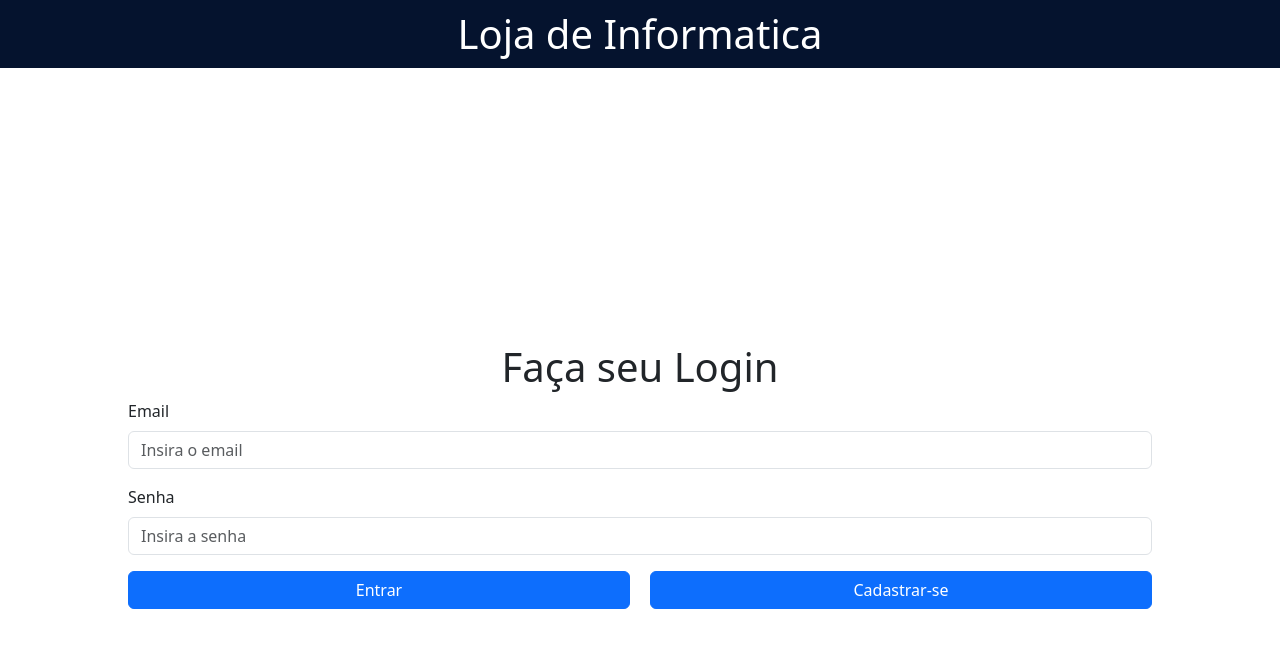
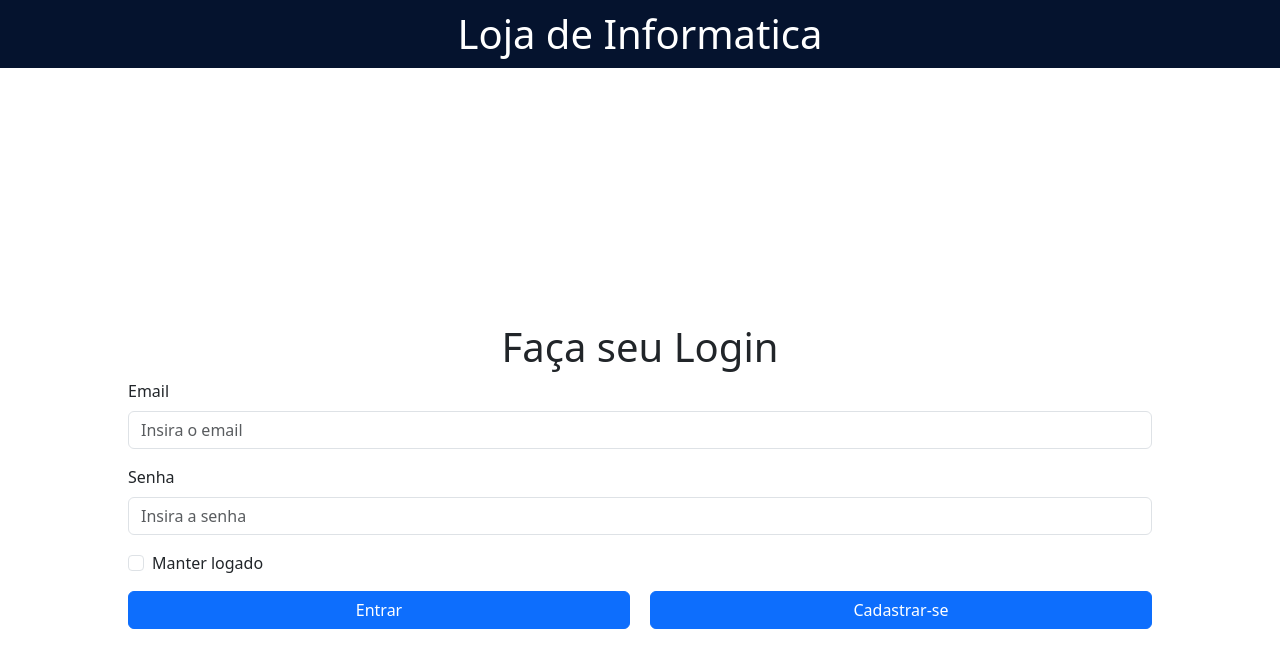
Before and after one commit to Adilson-Fernando-Neves-Ornellas/Trabalho-ReactJs-Serratec-2023.2, a React (Vite) app in the folder project-serraTec-2023.2/: page /login in a window 1280 px wide. Shown: the top 668 px of the page. Built offline with nearby package versions, Linux system fonts and the light colour scheme.

Commit message:
feat: validacao Login Usuario

```diff
--- /dev/null
+++ b/project-serraTec-2023.2/src/Contexto/Context.jsx
@@ -0,0 +1,38 @@
+import PropTypes from 'prop-types';
+import { createContext, useContext, useState } from 'react';
+
+const AuthContext = createContext();
+
+export const AuthProvider = ({ children }) => {
+  const [user, setUser] = useState(null);
+  const [isLoggedIn, setIsLoggedIn] = useState(false);
+  const [idUsuario, setidusuario] = useState('');
+
+
+  const login = (userData,idUsuario) => {
+    setUser(userData);
+    setIsLoggedIn(true);
+    setidusuario(idUsuario)
+  }
+
+  const logout = () => {
+    setUser(null);
+    setIsLoggedIn(false); // Define o estado de login como false
+  };
+
+  // Resto do seu código permanece inalterado
+
+  return (
+    <AuthContext.Provider value={{ user, login, logout, isLoggedIn, idUsuario}}>
+      {children}
+    </AuthContext.Provider>
+  );
+};
+
+AuthProvider.propTypes = {
+  children: PropTypes.node, // Adicione esta linha para validar 'children'
+};
+
+export const useAuth = () => {
+  return useContext(AuthContext);
+};
--- a/project-serraTec-2023.2/src/Paginas/Login/Login.css
+++ b/project-serraTec-2023.2/src/Paginas/Login/Login.css
@@ -1,3 +1,11 @@
+.containerMeusPedidos{
+    display: flex;
+    flex-direction: column;
+    gap: 10px;
+}
+.tituloJaLogado{
+    text-align: center;
+}
 .conteinerbuttonLogin{
     display: flex;
     gap: 20px;
--- a/project-serraTec-2023.2/src/Paginas/Login/Login.jsx
+++ b/project-serraTec-2023.2/src/Paginas/Login/Login.jsx
@@ -1,97 +1,130 @@
-import { api } from "../../api/api"
+import { api } from "../../api/api";
 import { useState } from "react";
-import Button from 'react-bootstrap/Button';
-import Form from 'react-bootstrap/Form';
-import 'bootstrap/dist/css/bootstrap.min.css';
-import Header from '../../components/header/header';
-import { useNavigate } from 'react-router';
-import "./Login.css"
-
+import Button from "react-bootstrap/Button";
+import Form from "react-bootstrap/Form";
+import "bootstrap/dist/css/bootstrap.min.css";
+import Header from "../../components/header/header";
+import { useNavigate } from "react-router";
+import "./Login.css";
+import { useAuth } from "../../Contexto/Context";
 
 const Login = () => {
   const navigate = useNavigate();
-  const [email,setEmail] = useState('')
-  const [senha,setSenha] = useState('')
-  //const [gravarSenha, setGravarSenha] = useState(false);
-  const [listaUsuarios, setListaUsuarios] = useState([]);
+  const [email, setEmail] = useState("");
+  const [senha, setSenha] = useState("");
+  const [gravarSenha, setGravarSenha] = useState(false);
+  const [usuario, setUsuario] = useState([]);
+  const { login, isLoggedIn } = useAuth();
 
-  const irPaginaCadastro =() =>{
-    navigate('/cadastro');
+  const irParaMeusPedidos= () =>{
+    navigate("/pedidos/" + email);
   }
 
-  const getUsuarios = async () => {
-    const response = await api.get("/usuarios");
-    setListaUsuarios(response.data);
+  const irPaginaCadastro = () => {
+    navigate("/cadastro");
   };
 
-  function verificarLogin(e){
-    e.preventDefault()
+  const getUsuarios = async () => {
+    const response = await api.get("/usuarios", {params: {email,senha}});
+    setUsuario(response.data[0]);
+  };
+
+  function verificarLogin(e) {
+    e.preventDefault();
     getUsuarios();
-    const usuarioEncontrado = listaUsuarios.find((usuario) => usuario.email === email && usuario.senha === senha);
+    if (usuario.id) {
+      login(true,usuario.id);
+      alert("Login efetuado com sucesso");
+      navigate("/pedidos/" + usuario.id);
+    } else {
+      alert("Dados invalidos");
+    }
+    handleLimpar();
+  }
 
-    if(usuarioEncontrado){
-      alert("Login efetuado com sucesso")
-      navigate('/pedidos/' + email);
+  const handleLimpar = () => {
+    setEmail("");
+    setSenha("");
+  };
+  const statusGravarSenha = () => {
+    if (gravarSenha === false) {
+      const modeloLocalStorage = {
+        email: email,
+        senha: senha,
+      };
+
+      localStorage.setItem("Login Usuario", JSON.stringify(modeloLocalStorage));
+    } else {
+      localStorage.clear("Login Usuario");
     }
-    else{
-      alert("Dados invalidos")
-    }
-    handleLimpar()
-  }
-  const handleLimpar = () => {
-    setEmail('')
-    setSenha('')
-  }
-  // const statusGravarSenha = () => {
-  //   if (gravarSenha === false) {
-  //     const modeloLocalStorage =
-  //       {
-  //         email: email,
-  //         senha: senha
-  //       }
-
-  //     localStorage.setItem("Login Usuario", JSON.stringify(modeloLocalStorage));
-  //   } else {
-  //     localStorage.clear("Login Usuario");
-  //   }
-  //   setGravarSenha(!gravarSenha);
-  // };
-
-  // useEffect(() => {
-  //   console.log(gravarSenha);
-  // }, [gravarSenha]);
+    setGravarSenha(!gravarSenha);
+  };
 
   return (
     <>
-    <Header/>
-    <div className='containeFormLogin'>
-      <Form onSubmit={verificarLogin} className='formLogin'>
+      <Header />
+      <div className="containeFormLogin">
+      {isLoggedIn ? (<div className="containerMeusPedidos">
+      <h1 className="tituloJaLogado">O usuário está logado.</h1>
+        <Button className="buttonFormLogin" variant="primary" onClick={irParaMeusPedidos}>
+          Meus Pedidos
+        </Button>
+        </div>
+      ) : (
+          <Form onSubmit={verificarLogin} className="formLogin">
             <Form.Group className="mb-3" controlId="formBasicEmail">
               <h1 className="tituloFormLogin">Faça seu Login</h1>
               <Form.Label>Email</Form.Label>
-          <Form.Control value={email} onChange={(email) => { setEmail(email.target.value) }} type="email" placeholder="Insira o email" />
+              <Form.Control
+                value={email}
+                onChange={(email) => {
+                  setEmail(email.target.value);
+                }}
+                type="email"
+                placeholder="Insira o email"
+              />
             </Form.Group>
 
             <Form.Group className="mb-3" controlId="formBasicPassword">
               <Form.Label>Senha</Form.Label>
-          <Form.Control value={senha} onChange={(senha) => { setSenha(senha.target.value) }} type="password" placeholder="Insira a senha" />
+              <Form.Control
+                value={senha}
+                onChange={(senha) => {
+                  setSenha(senha.target.value);
+                }}
+                type="password"
+                placeholder="Insira a senha"
+              />
             </Form.Group>
 
-        {/* <Form.Group className="mb-3">
-          <Form.Check checked={gravarSenha} onChange={statusGravarSenha} type="checkbox" label="Manter logado" />
-        </Form.Group> */}
+            <Form.Group className="mb-3">
+              <Form.Check
+                checked={gravarSenha}
+                onChange={statusGravarSenha}
+                type="checkbox"
+                label="Manter logado"
+              />
+            </Form.Group>
 
-        <div className='conteinerbuttonLogin'>
-          <Button className='buttonFormLogin' variant="primary" type="submit">
+            <div className="conteinerbuttonLogin">
+              <Button
+                className="buttonFormLogin"
+                variant="primary"
+                type="submit"
+              >
                 Entrar
               </Button>
-          <Button className='buttonFormLogin' variant="primary" onClick={irPaginaCadastro}>
+              <Button
+                className="buttonFormLogin"
+                variant="primary"
+                onClick={irPaginaCadastro}
+              >
                 Cadastrar-se
               </Button>
             </div>
           </Form>
+      )}
       </div>
-
     </>
   );
 };
--- a/project-serraTec-2023.2/src/Paginas/PedidosPorId/PedidosPorId.jsx
+++ b/project-serraTec-2023.2/src/Paginas/PedidosPorId/PedidosPorId.jsx
@@ -1,14 +1,20 @@
 import { useParams } from "react-router-dom";
 import Header from "../../components/header/header";
+import { useNavigate } from "react-router";
 
 const PedidosPorId = () => {
   const { email } = useParams()
+  const navigate = useNavigate();
 
+  const retornandoPageInicial=() =>{
+    navigate("/");
+  }
 
     return (
       <>
         <Header/>
         Pagina dos pedidos Especificos desse cliente com esse email: {email}
+        <button className="buttonPedidoEspecifico" onClick={retornandoPageInicial}> Pagina de Produtos </button>
       </>
     );
   };
--- a/project-serraTec-2023.2/src/Paginas/Produtos/Produtos.jsx
+++ b/project-serraTec-2023.2/src/Paginas/Produtos/Produtos.jsx
@@ -1,8 +1,8 @@
 import CardProduto from "../../components/CardProdutos/CardProduto";
 import { useState, useEffect } from "react";
-import { api } from "../../api/api"
+import { api } from "../../api/api";
 import NavBar from "../../components/NavBar/NavBar";
-import './Produtos.css'
+import "./Produtos.css";
 
 const Produtos = () => {
   const [listaProduto, setListaProduto] = useState([]);
@@ -18,7 +18,7 @@ const Produtos = () => {
 
   return (
     <>
-      <NavBar/>
+      <NavBar />
       <div className="conteinerCard">
         {listaProduto.map((produto) => (
           <CardProduto
--- a/project-serraTec-2023.2/src/Rotas/Rotas.jsx
+++ b/project-serraTec-2023.2/src/Rotas/Rotas.jsx
@@ -12,7 +12,7 @@ const Rotas = createBrowserRouter([
     {path: "/cadastro", element: <Cadastro />}, //opcional
     {path: "/login", element: <Login /> },
     {path: "/carrinho", element: <Carrinho /> },
-    {path: "/pedidos/:email", element: <PedidosPorId />}, //opcional
+    {path: "/pedidos/:id", element: <PedidosPorId />}, //opcional
 ]);
 
 export default Rotas;
--- a/project-serraTec-2023.2/src/components/NavBar/NavBar.jsx
+++ b/project-serraTec-2023.2/src/components/NavBar/NavBar.jsx
@@ -1,28 +1,38 @@
-import "./NavBar.css"
-import imgcarrinho from '../../imagens/imgcarrinho.svg'
+import "./NavBar.css";
+import imgcarrinho from "../../imagens/imgcarrinho.svg";
 import Header from "../header/header";
+import { useAuth } from "../../Contexto/Context";
+
 const NavBar = () => {
+  const { isLoggedIn, email } = useAuth();
 
-
-
+  console.log(isLoggedIn)
   return (
     <>
       <div className="navBarContainer">
-          <div className='containerMenuNavBar'>
-          <h1 className="tituloEcommerce">
-            Grupo02
-          </h1>
+        <div className="containerMenuNavBar">
+          <h1 className="tituloEcommerce">Grupo02</h1>
           <div className="conteinerInput">
-            <input className='imputBusca' type="text" placeholder='O que você está procurando?' />
+            <input
+              className="imputBusca"
+              type="text"
+              placeholder="O que você está procurando?"
+            />
           </div>
           <div className="containerLoginEcarrinho">
-              <a className='linkLogin' href="/Login"> ENTRAR </a>
-              <a className='buttoncarrinho' href="/carrinho">
-                <img className='imgcarrinho' src={imgcarrinho} alt="Imagem do carrinho de compra " />
+            <a className="linkLogin" href = { isLoggedIn ?  "/pedidos/"+email : "/Login"}>
+              {isLoggedIn ? ' MEUS PEDIDOS':'ENTRAR'}
+            </a>
+            <a className="buttoncarrinho" href="/carrinho">
+              <img
+                className="imgcarrinho"
+                src={imgcarrinho}
+                alt="Imagem do carrinho de compra "
+              />
             </a>
           </div>
         </div>
-          <Header/>
+        <Header />
       </div>
     </>
   );
--- a/project-serraTec-2023.2/src/main.jsx
+++ b/project-serraTec-2023.2/src/main.jsx
@@ -2,8 +2,10 @@ import ReactDOM from 'react-dom/client'
 import { RouterProvider } from "react-router-dom";
 import Rotas from './Rotas/Rotas'
 import "./main.css"
-
+import { AuthProvider } from './Contexto/Context';
 
 ReactDOM.createRoot(document.getElementById('root')).render(
-    <RouterProvider router={Rotas} />
+    <AuthProvider>
+        <RouterProvider router={Rotas} />
+    </AuthProvider>
 )
```
Lines whose indentation alone changed are shown as unchanged.
